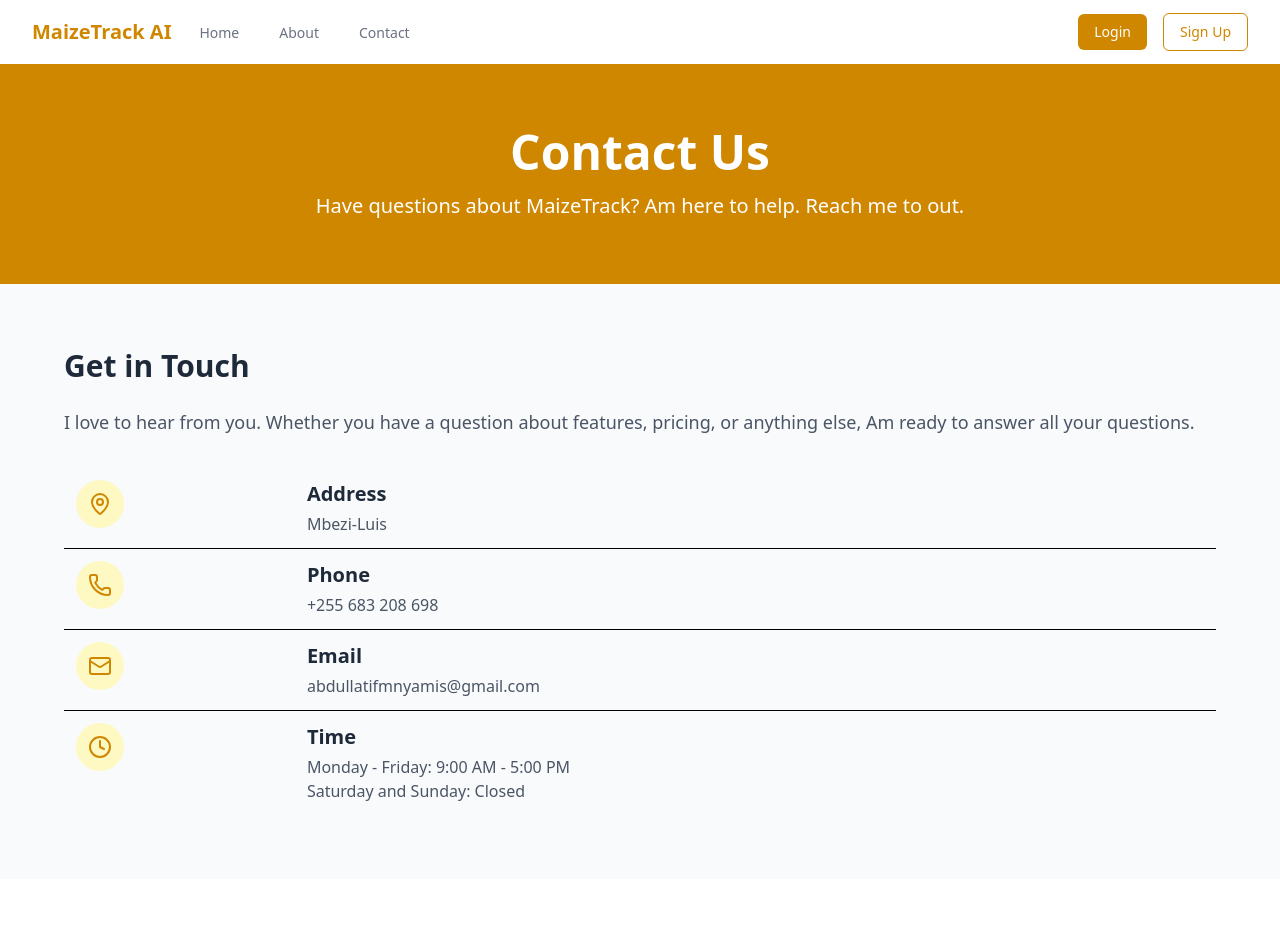
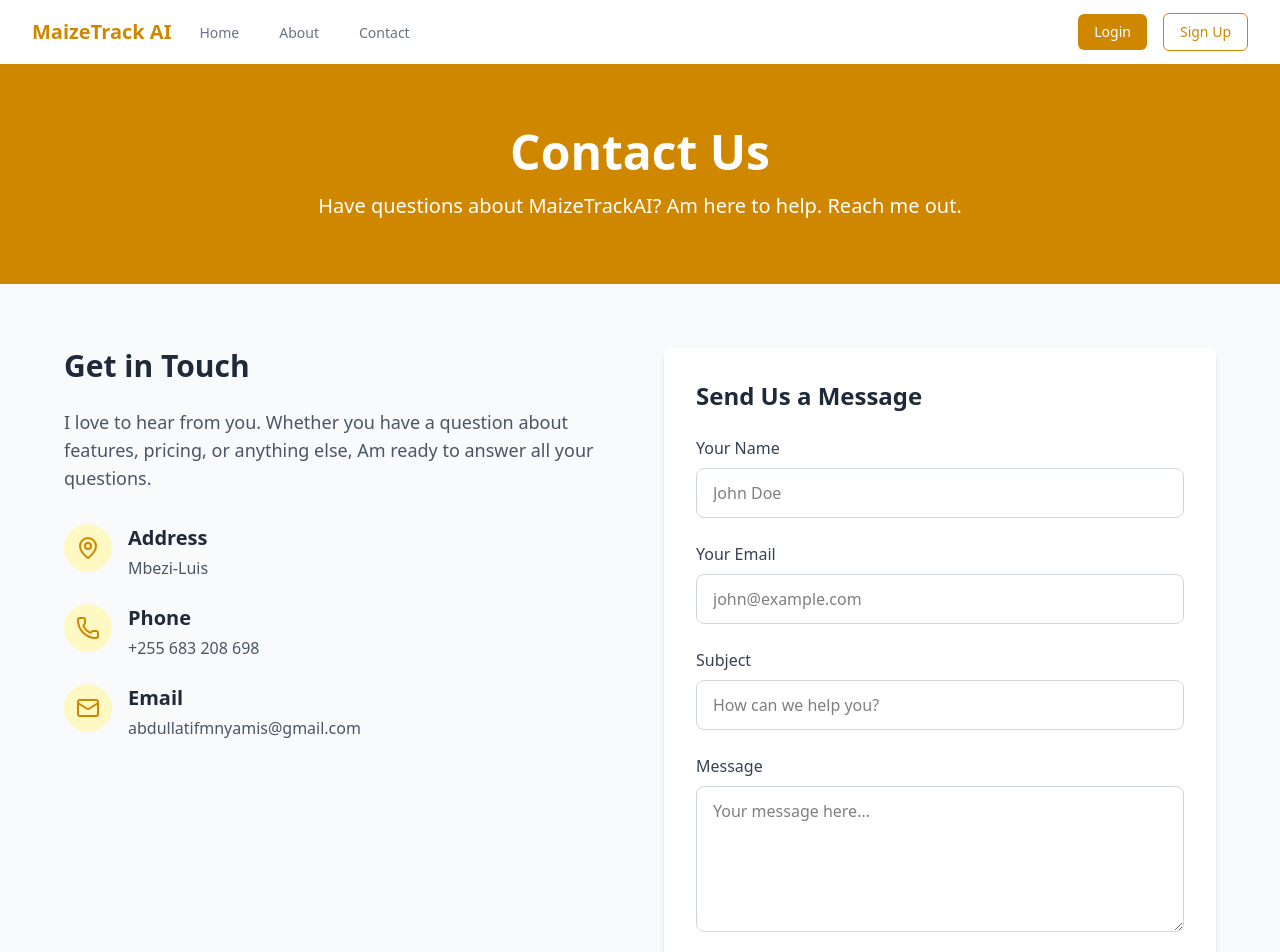
Before and after one commit to brillianttonsa/maize-inventory-system, a React (Vite) app: page /contact in a window 1280 px wide. Shown: the top 952 px of the page. Before the commit the page ends 879 px from the top, so only its background shows below. Built offline with nearby package versions, Linux system fonts and the light colour scheme.

Commit message:
updated pages

```diff
--- a/src/pages/About.jsx
+++ b/src/pages/About.jsx
@@ -64,7 +64,7 @@ function About(){
               viewport={{ once: true }}
               transition={{ delay: 0.3 }}
             >
-              <h2 className="text-xl sm:text-3xl font-bold mb-6 text-gray-800">Why Choose MaizeTrackAISystem?</h2>
+              <h2 className="text-xl sm:text-3xl font-bold mb-6 text-gray-800">Why Choose MaizeTrackAI System?</h2>
               <div className="grid md:grid-cols-2 gap-6">
                 {FeaturesAbout.map((item, index) => (
                   <motion.div
--- a/src/pages/Contact.jsx
+++ b/src/pages/Contact.jsx
@@ -1,9 +1,74 @@
-import { motion } from "framer-motion"
+import { motion } from "framer-motion";
 import { MapPin, Phone, Mail, Clock } from 'lucide-react';
 import Navbar from "../components/Navbar";
+import axios from "axios";
+import { useState } from "react";
+import FeaturesContact from "../components/utils/FeaturesContact";
 
 
 function Contact(){
+  const [formData, setFormData] = useState({
+    name: "",
+    email: "",
+    subject: "",
+    message: ""
+  });
+  const [status, setStatus] = useState({
+    submitted: false,
+    submitting: false,
+    info: { error: false, msg: null}
+  });
+
+  const handleChange = (e) => {
+    const {name, value} = e.target;
+    setFormData((prevData) => ({
+      ...prevData,
+      [name]: value
+    }))
+  }
+
+  const handleSubmit = async (e) => {
+    e.preventDefault()
+    setStatus((prevStatus) => ({...prevStatus, submitting:true}));
+
+    try {
+      const API = import.meta.env.VITE_API_URL
+      const response = await axios.post(`${API}/contact`, formData)
+
+      if (response.data.success) {
+        setStatus({
+          submitted: true,
+          submitting: false,
+          info: {error: false, msg: "Message sent successfully!"}
+        })
+
+
+        // Reset form after successful submission
+        setFormData({
+          name: "",
+          email: "",
+          subject: "",
+          message: "",
+        })
+
+
+        // Reset status after 5 seconds
+        setTimeout(() => {
+          setStatus({
+            submitted: false,
+            submitting: false,
+            info: { error: false, msg: null },
+          })
+        }, 5000)
+      }
+    } catch (err) {
+      setStatus({
+        submitted: false,
+        submitting: false,
+        info: {error: true, msg: err.response?.data?.message || "Failed to send message. Please try again."}
+      })
+    }
+  }
 
   return (
     <>
@@ -20,7 +85,7 @@ function Contact(){
             >
               <h1 className="text-4xl md:text-5xl font-bold mb-4">Contact Us</h1>
               <p className="text-xl max-w-3xl mx-auto">
-                Have questions about MaizeTrack? Am here to help. Reach me to out.
+                Have questions about MaizeTrackAI? Am here to help. Reach me out.
               </p>
             </motion.div>
           </div>
@@ -28,7 +93,7 @@ function Contact(){
 
         {/* Contact Information and Form */}
         <section className="py-16 container mx-auto px-4">
-          <div className="grid max-w-6xl mx-auto">
+          <div className="grid md:grid-cols-2 gap-12 max-w-6xl mx-auto">
             {/* Contact Information */}
             <motion.div
               initial={{ opacity: 0, x: -20 }}
@@ -40,6 +105,35 @@ function Contact(){
                 I love to hear from you. Whether you have a question about features, pricing, or anything else,
                 Am ready to answer all your questions.
               </p>
+
+              <div className="space-y-6">
+                {FeaturesContact.map((item, index) => (
+                  <div
+                    key={index}
+                    className="flex items-start"
+                  >
+                    <div className="bg-yellow-100 p-3 rounded-full mr-4">
+                      {item.icon}
+                    </div>
+                    <div>
+                      <h3 className="text-xl font-semibold text-gray-800 mb-1">{item.title}</h3>
+                      <p className="text-gray-600">{item.description}</p>
+                    </div>
+                  </div>
+                ))}
+              </div>
+
+              {/* <div className="space-y-6">
+                <div className="flex items-start">
+                  <div className="bg-yellow-100 p-3 rounded-full mr-4">
+                    <MapPin className="h-6 w-6 text-yellow-600"/>
+                  </div>
+                  <div>
+                    <h3 className="text-xl font-semibold text-gray-800 mb-1">Address</h3>
+                    <p className="text-gray-600">123 Maize Avenue, Flour City, FC 12345</p>
+                  </div>
+                </div>
+              </div>
 
               <table className="w-full text-left border-collapse">
                 <tbody>
@@ -92,9 +186,110 @@ function Contact(){
                     </td>
                   </tr>
                 </tbody>
-              </table>
+              </table> */}
 
 
+            </motion.div>
+
+            {/* Contact Form */}
+            <motion.div
+              initial={{ opacity: 0, x: 20 }}
+              animate={{ opacity: 1, x: 0 }}
+              transition={{ duration: 0.5, delay: 0.4 }}
+            >
+              <div className="bg-white rounded-lg shadow-md p-8">
+                <h2 className="text-2xl font-bold mb-6 text-gray-800">Send Us a Message</h2>
+
+                {status.info.error && (
+                  <div className="mb-4 bg-red-50 border-l-4 border-red-500 p-4 text-red-700">
+                    <p>{status.info.msg}</p>
+                  </div>
+                )}
+
+                {status.submitted && !status.info.error && (
+                  <div className="mb-4 bg-green-50 border-l-4 border-green-500 p-4 text-green-700">
+                    <p>{status.info.msg}</p>
+                  </div>
+                )}
+
+                <form onSubmit={handleSubmit}>
+                  <div className="mb-6">
+                    <label htmlFor="name" className="block text-gray-700 font-medium mb-2">
+                      Your Name
+                    </label>
+                    <input
+                      type="text"
+                      id="name"
+                      name="name"
+                      value={formData.name}
+                      onChange={handleChange}
+                      required
+                      className="w-full px-4 py-3 border border-gray-300 rounded-lg focus:outline-none focus:ring-2 focus:ring-yellow-500 focus:border-transparent"
+                      placeholder="John Doe"
+                    />
+                  </div>
+
+                  <div className="mb-6">
+                    <label htmlFor="email" className="block text-gray-700 font-medium mb-2">
+                      Your Email
+                    </label>
+                    <input
+                      type="email"
+                      id="email"
+                      name="email"
+                      value={formData.email}
+                      onChange={handleChange}
+                      required
+                      className="w-full px-4 py-3 border border-gray-300 rounded-lg focus:outline-none focus:ring-2 focus:ring-yellow-500 focus:border-transparent"
+                      placeholder="john@example.com"
+                    />
+                  </div>
+
+                  <div className="mb-6">
+                    <label htmlFor="subject" className="block text-gray-700 font-medium mb-2">
+                      Subject
+                    </label>
+                    <input
+                      type="text"
+                      id="subject"
+                      name="subject"
+                      value={formData.subject}
+                      onChange={handleChange}
+                      required
+                      className="w-full px-4 py-3 border border-gray-300 rounded-lg focus:outline-none focus:ring-2 focus:ring-yellow-500 focus:border-transparent"
+                      placeholder="How can we help you?"
+                    />
+                  </div>
+
+                  <div className="mb-6">
+                    <label htmlFor="message" className="block text-gray-700 font-medium mb-2">
+                      Message
+                    </label>
+                    <textarea
+                      id="message"
+                      name="message"
+                      value={formData.message}
+                      onChange={handleChange}
+                      required
+                      rows="5"
+                      className="w-full px-4 py-3 border border-gray-300 rounded-lg focus:outline-none focus:ring-2 focus:ring-yellow-500 focus:border-transparent"
+                      placeholder="Your message here..."
+                    ></textarea>
+                  </div>
+
+                  <motion.button
+                    whileHover={{ scale: 1.02 }}
+                    whileTap={{ scale: 0.98 }}
+                    type="submit"
+                    disabled={status.submitting}
+                    className={`w-full py-3 px-4 rounded-lg font-medium text-white ${
+                      status.submitting ? "bg-yellow-400" : "bg-yellow-600 hover:bg-yellow-700"
+                    } transition-colors focus:outline-none focus:ring-2 focus:ring-offset-2 focus:ring-yellow-500`}
+                  >
+                    {status.submitting ? "Sending..." : "Send Message"}
+                  </motion.button>
+                </form>
+              </div>
             </motion.div>
 
 
--- a/src/pages/Home.jsx
+++ b/src/pages/Home.jsx
@@ -12,7 +12,7 @@ function Home(){
       <div className="min-h-screen bg-gray-50">
         {/* Hero Section */}
         <section className="relative h-[500px] overflow-hidden">
-          <div className="absolute inset-0 bg-gradient-to-r from-yellow-600/80 to-yellow-800/80 z-10"></div>
+          <div className="absolute inset-0 bg-gradient-to-r from-yellow-600/80 to-yellow-700/80 z-10"></div>
 
           <div className="relative z-20 container mx-auto px-4 h-full flex items-center">
             <motion.div
@@ -67,7 +67,7 @@ function Home(){
                 initial={{ opacity: 0, y: 20 }}
                 whileInView={{ opacity: 1, y: 0 }}
                 viewport={{ once: true }}
-                transition={{ delay: index * 0.2 }}
+                transition={{ delay: index * 0.1 }}
                 className="bg-white p-6 rounded-xl shadow-md hover:shadow-lg transition-shadow"
               >
                 <div className="text-4xl mb-4">{feature.icon}</div>
```
